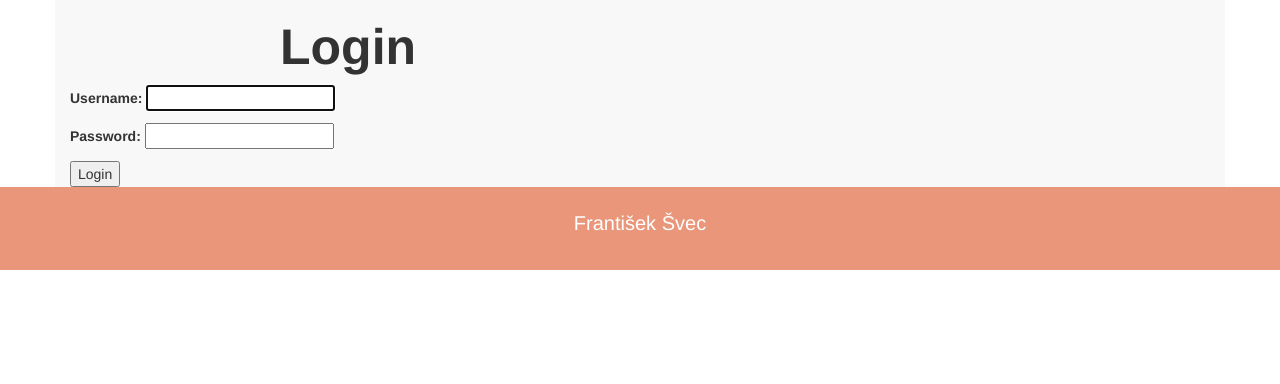
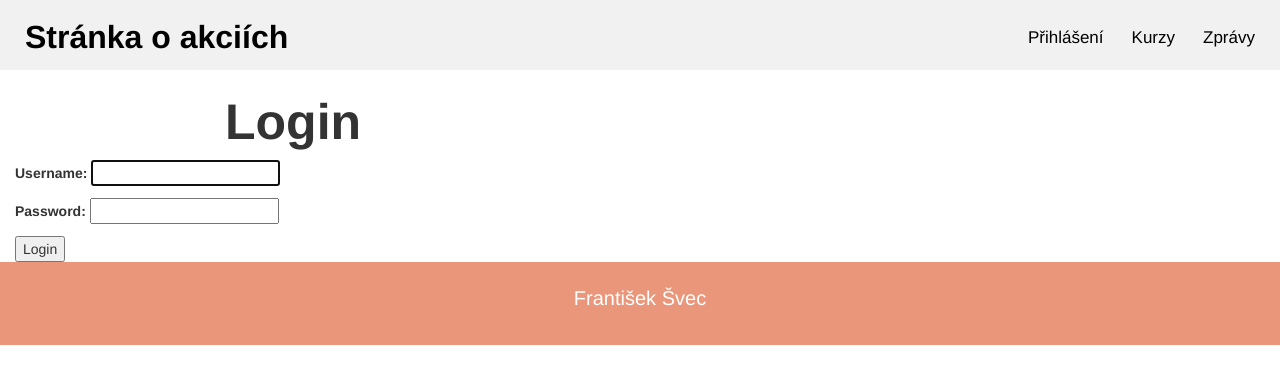
Before and after one commit to frantiseksvec/rocnikovy-projekt, a Django app: page /login/ in a window 1280 px wide; the page is wider, and only the part inside the window is pictured. Shown: the top 384 px of that part. Run offline with Django 3.2, Linux system fonts and the light colour scheme; some libraries are stand-ins or nearby versions.

Commit message:
Práce s daty

```diff
--- a/projekt/projekt/views.py
+++ b/projekt/projekt/views.py
@@ -62,6 +62,7 @@ def dataR(stock):
 microsoftR = dataR(MSFT)
 IBMR  = dataR(IBM)
 appleR = dataR(AAPL)
+
 
 class ChartView(View):
     def get(self, request, *args, **kwargs):
--- a/projekt/static/css/style.css
+++ b/projekt/static/css/style.css
@@ -1,7 +1,11 @@
 .header {
   overflow: hidden;
   background-color: #f1f1f1;
-  padding: 11px 8px;
+  height:70px;
+  padding: 11px;
+  position: fixed;
+  top: 0;
+  width: 100%
 }
 
 .header a {
@@ -10,24 +14,19 @@
   text-align: center;
   padding: 14px;
   text-decoration: none;
-  font-size: 15px;
+  font-size: 17px;
   line-height: 25px;
-  border-radius: 4px;
+  border-radius: 2px;
 }
 
 .header a.Nadpis {
-  font-size: 30px;
+  font-size: 32px;
   font-weight: bold;
 }
 
 .header a:hover {
   background-color: #ddd;
   color: black;
-}
-
-.header a.active {
-  background-color: dodgerblue;
-  color: white;
 }
 
 .header-right {
@@ -44,6 +43,12 @@
     float: none;
   }
 }
+
+.container {
+  margin-top:75px;
+  width: 1600px;
+}
+
 h1 {
   font-size: 50px;
   margin-left: 210px;
@@ -56,27 +61,6 @@ footer {
   background-color: DarkSalmon;
   color: white;
   font-size: 20px;
-}
-
-.header2 {
-  padding: 15px;
-  background: #1abc9c;
-  color: black;
-  font-size: 3em;
-}
-
-.header-text {
-  font-size: 22px;
-  margin-left: 260px;
-}
-
-.row {
-   background-color: #F0F0F0;
-   padding 40px;
-}
-
-.container {
-  background-color: #F8F8F8;
 }
 
 .buttonR {
@@ -107,13 +91,14 @@ h2 {
 }
 
 .buttonF {
-  background-color: red;
-  color: black;
-  padding: 8px 48px;
+  background-color: #4CAF50;
+  border: none;
+  color: white;
+  padding: 10px 25px;
   text-align: center;
   text-decoration: none;
   display: inline-block;
-  font-size: 19px;
+  font-size: 14px;
 }
 
 .format {
--- a/projekt/templates/base.html
+++ b/projekt/templates/base.html
@@ -12,6 +12,14 @@
     {% include 'base/bootstrap_defaults.html' %}
   </head>
   <body>
+    <div class="header">
+      <a href="#default" class="Nadpis">Stránka o akciích</a>
+        <div class="header-right">
+        <a href="{% url 'login' %}">Přihlášení</a>
+        <a href="#login">Kurzy</a>
+        <a href="#login">Zprávy</a>
+        </div>
+    </div>
     {% block content %}
     {% endblock content %}
     {% include 'base/js.html' %}
```
Also changed, not shown: projekt/projekt/yahoo-api.py (added, +20 -0 lines), projekt/templates/charts.html (+1 -14 lines), projekt/db.sqlite3, projekt/static/js/script.js (line endings or trailing spaces).
